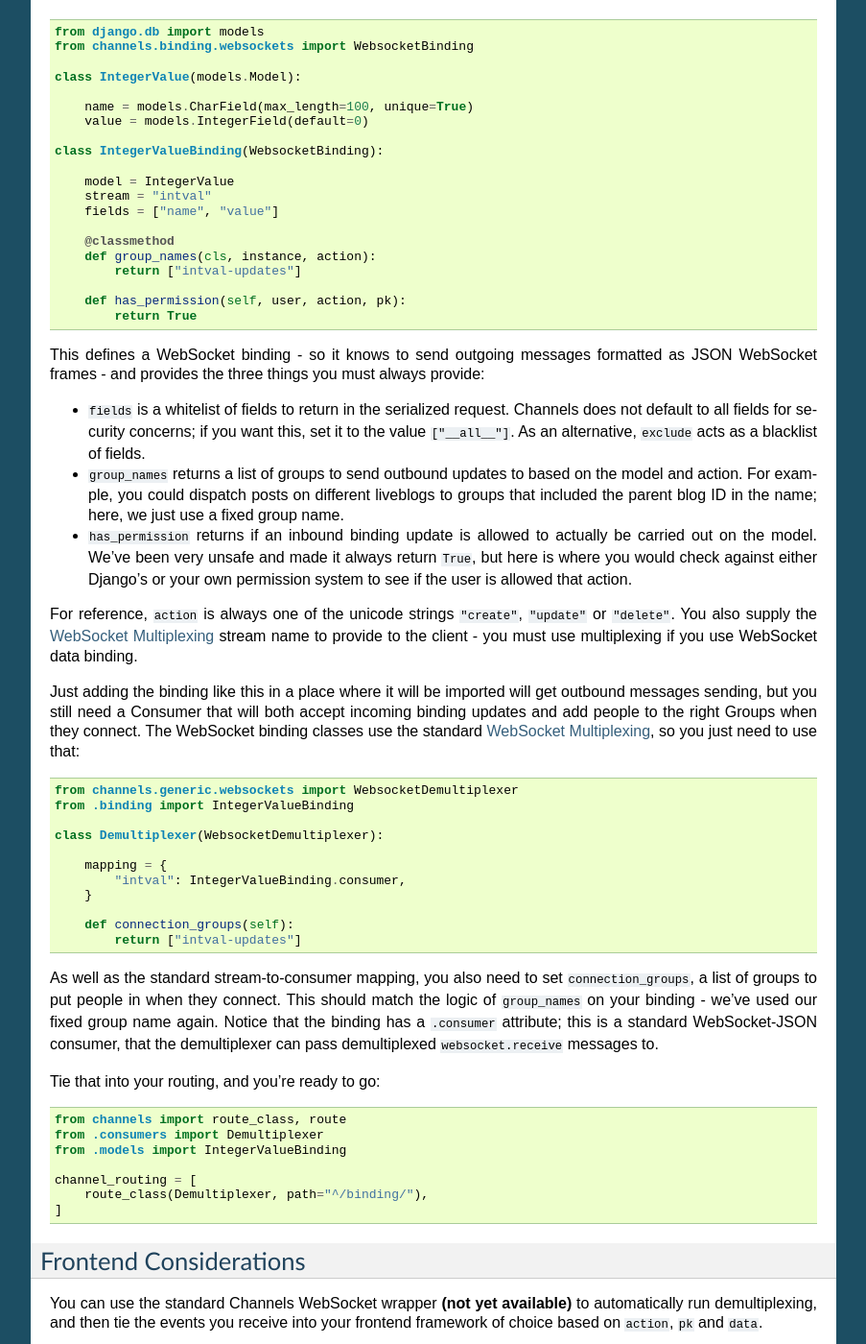
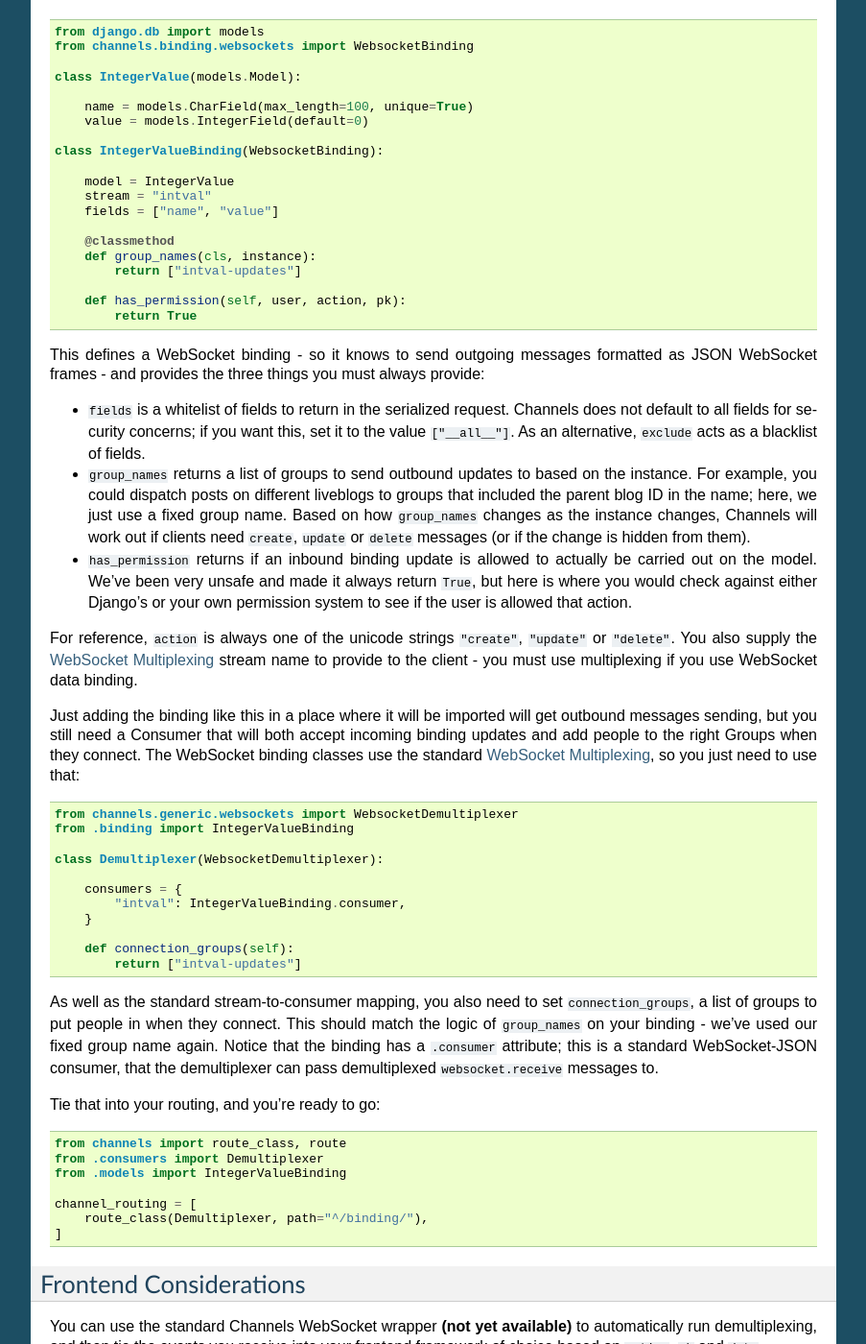
Before and after one commit to phillipchain/DjangoChannels, a Sphinx documentation site: the page built from docs/binding.rst, in a window 1280 px wide and 1400 px high, scrolled down 915 px. Shown: the whole window at 96% size, without its empty margins (198-1101 px from the left). Built offline with Sphinx 7.4.7, drawn with Linux system fonts in a browser that asks for light colours; the version number could not be read and is left out.

```diff
--- a/docs/binding.rst
+++ b/docs/binding.rst
@@ -70,7 +70,7 @@ Start off like this::
         fields = ["name", "value"]
 
         @classmethod
-        def group_names(cls, instance, action):
+        def group_names(cls, instance):
             return ["intval-updates"]
 
         def has_permission(self, user, action, pk):
@@ -86,9 +86,11 @@ always provide:
   acts as a blacklist of fields.
 
 * ``group_names`` returns a list of groups to send outbound updates to based
-  on the model and action. For example, you could dispatch posts on different
+  on the instance. For example, you could dispatch posts on different
   liveblogs to groups that included the parent blog ID in the name; here, we
-  just use a fixed group name.
+  just use a fixed group name. Based on how ``group_names`` changes as the
+  instance changes, Channels will work out if clients need ``create``,
+  ``update`` or ``delete`` messages (or if the change is hidden from them).
 
 * ``has_permission`` returns if an inbound binding update is allowed to actually
   be carried out on the model. We've been very unsafe and made it always return
@@ -111,7 +113,7 @@ so you just need to use that::
 
     class Demultiplexer(WebsocketDemultiplexer):
 
-        mapping = {
+        consumers = {
             "intval": IntegerValueBinding.consumer,
         }
 
```
Also changed, not shown: docs/releases/1.0.0.rst (+32 -1 lines).
